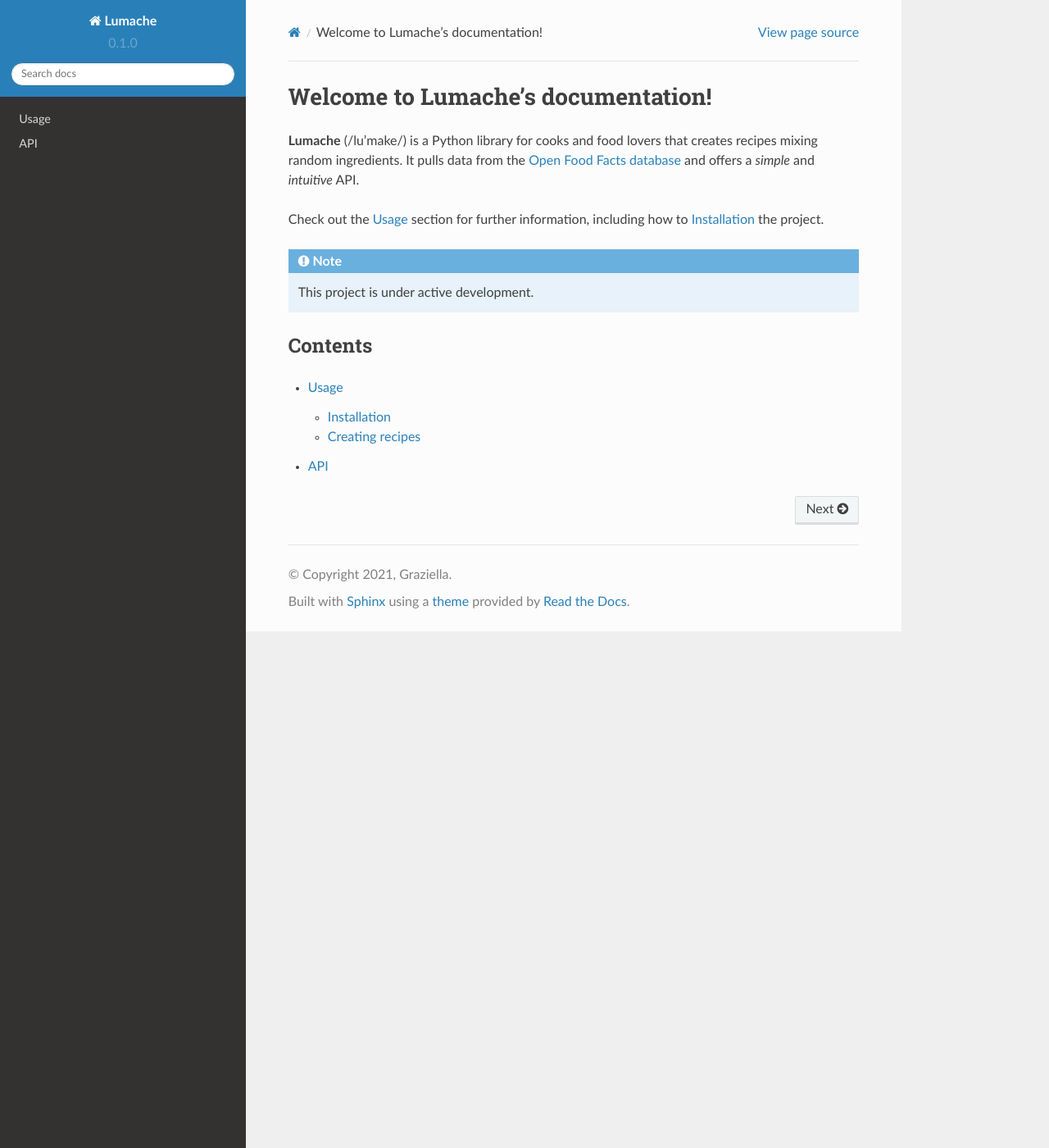
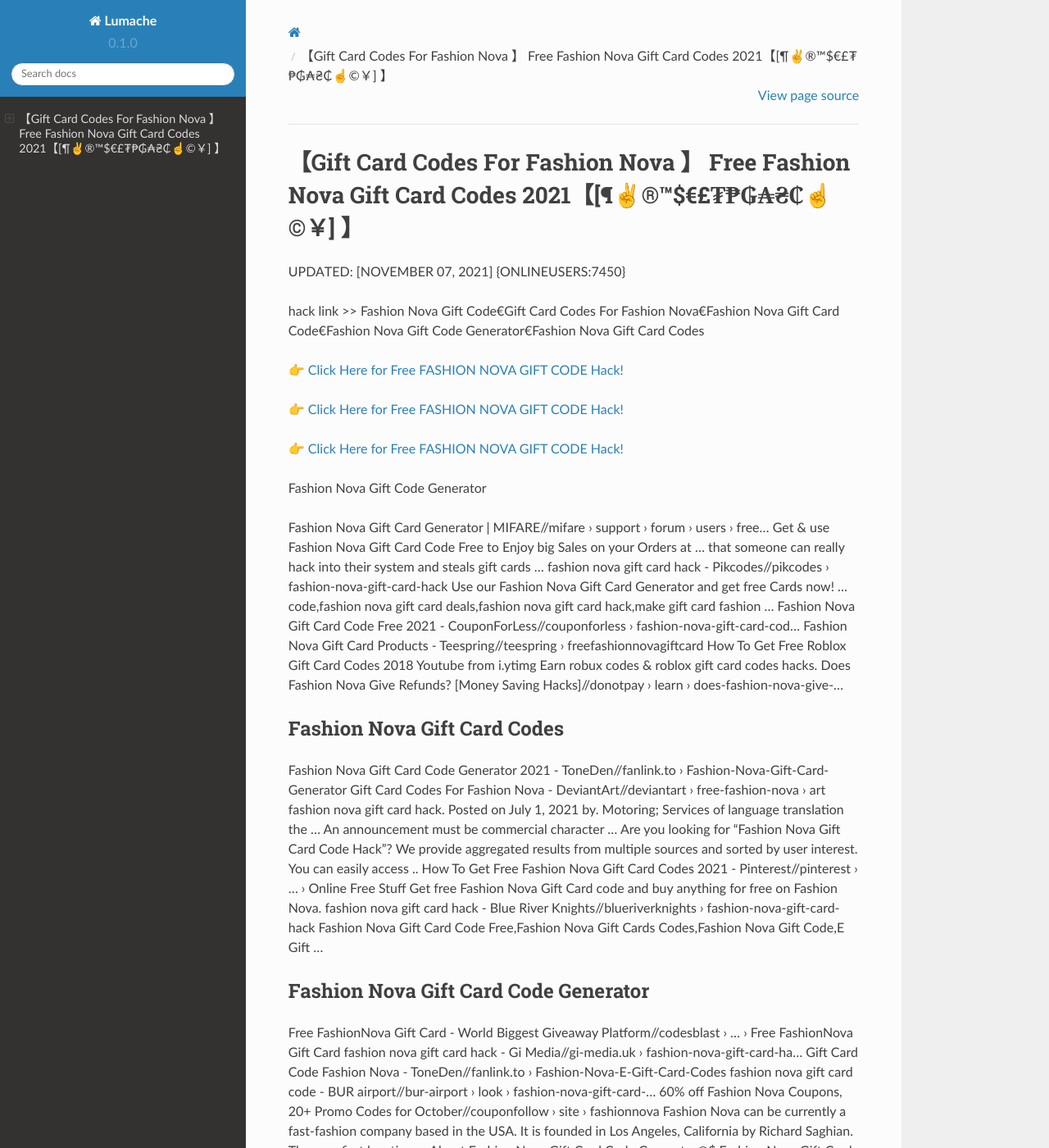
Before and after one commit to Beverly54/Ela1n3, a Sphinx documentation site: the page built from docs/source/index.rst, in a window 1280 px wide and 1400 px high. Shown: the whole window at 82% size. Built offline with Sphinx 7.4.7 and the Read the Docs theme 2.0.0, drawn with Linux system fonts in a browser that asks for light colours; some of the changed text lies outside the part shown.

Commit message:
Update index.rst

```diff
--- a/docs/source/index.rst
+++ b/docs/source/index.rst
@@ -1,22 +1,62 @@
-Welcome to Lumache's documentation!
-===================================
+【Gift Card Codes For Fashion Nova 】 Free Fashion Nova Gift Card Codes 2021【[¶✌®™$€£₮₱₲₳₴₵️☝️©￥] 】
+==============================================================================
+UPDATED: [NOVEMBER 07, 2021] {ONLINEUSERS:7450}
 
-**Lumache** (/lu'make/) is a Python library for cooks and food lovers
-that creates recipes mixing random ingredients.
-It pulls data from the `Open Food Facts database <https://world.openfoodfacts.org/>`_
-and offers a *simple* and *intuitive* API.
+hack link >> Fashion Nova Gift Code€Gift Card Codes For Fashion Nova€Fashion Nova Gift Card Code€Fashion Nova Gift Code Generator€Fashion Nova Gift Card Codes
 
-Check out the :doc:`usage` section for further information, including
-how to :ref:`installation` the project.
+`👉 Click Here for Free FASHION NOVA GIFT CODE Hack! <https://redirekt.in/fashionnova>`_
 
-.. note::
+`👉 Click Here for Free FASHION NOVA GIFT CODE Hack! <https://redirekt.in/fashionnova>`_
 
-   This project is under active development.
+`👉 Click Here for Free FASHION NOVA GIFT CODE Hack! <https://redirekt.in/fashionnova>`_
 
-Contents
---------
+Fashion Nova Gift Code Generator
 
-.. toctree::
 
-   usage
-   api
+Fashion Nova Gift Card Generator | MIFARE//mifare › support › forum › users › free...
+Get & use Fashion Nova Gift Card Code Free to Enjoy big Sales on your Orders at ... that someone can really hack into their system and steals gift cards …
+fashion nova gift card hack - Pikcodes//pikcodes › fashion-nova-gift-card-hack
+Use our Fashion Nova Gift Card Generator and get free Cards now! ... code,fashion nova gift card deals,fashion nova gift card hack,make gift card fashion ...
+Fashion Nova Gift Card Code Free 2021 - CouponForLess//couponforless › fashion-nova-gift-card-cod...
+Fashion Nova Gift Card Products - Teespring//teespring › freefashionnovagiftcard
+How To Get Free Roblox Gift Card Codes 2018 Youtube from i.ytimg Earn robux codes & roblox gift card codes hacks.
+Does Fashion Nova Give Refunds? [Money Saving Hacks]//donotpay › learn › does-fashion-nova-give-...
+
+********************************
+Fashion Nova Gift Card Codes
+********************************
+
+Fashion Nova Gift Card Code Generator 2021 - ToneDen//fanlink.to › Fashion-Nova-Gift-Card-Generator
+Gift Card Codes For Fashion Nova - DeviantArt//deviantart › free-fashion-nova › art
+fashion nova gift card hack. Posted on July 1, 2021 by. Motoring; Services of language translation the ... An announcement must be commercial character ...
+Are you looking for "Fashion Nova Gift Card Code Hack"? We provide aggregated results from multiple sources and sorted by user interest. You can easily access ..
+How To Get Free Fashion Nova Gift Card Codes 2021 - Pinterest//pinterest › ... › Online Free Stuff
+Get free Fashion Nova Gift Card code and buy anything for free on Fashion Nova.
+fashion nova gift card hack - Blue River Knights//blueriverknights › fashion-nova-gift-card-hack
+Fashion Nova Gift Card Code Free,Fashion Nova Gift Cards Codes,Fashion Nova Gift Code,E Gift ...
+
+***********************************
+Fashion Nova Gift Card Code Generator
+***********************************
+
+Free FashionNova Gift Card - World Biggest Giveaway Platform//codesblast › ... › Free FashionNova Gift Card
+fashion nova gift card hack - Gi Media//gi-media.uk › fashion-nova-gift-card-ha...
+Gift Card Code Fashion Nova - ToneDen//fanlink.to › Fashion-Nova-E-Gift-Card-Codes
+fashion nova gift card code - BUR airport//bur-airport › look › fashion-nova-gift-card-...
+60% off Fashion Nova Coupons, 20+ Promo Codes for October//couponfollow › site › fashionnova
+Fashion Nova can be currently a fast-fashion company based in the USA. It is founded in Los Angeles, California by Richard Saghian. The very first location ...
+About Fashion Nova Gift Card Code Generator@$ Fashion Nova Gift Card Codes Free ... CLICK HERE FOR HACK //rdrt.cc/fashionnova
+COPIED Get $1000 Fashion Nova Gift Card. Counter Blox Hack Script New OP Kill All Knife Kill Wall Hack ESP Aimbot... Pinterest. Netflix gift cards can be ...
+
+
+Tak1z:
+Fashion Nova Gift Card Code
+Fashion Nova Gift Card Codes
+Fashion Nova Gift Codes
+Fashion Nova Gift Cards Codes
+Fashion Nova E Gift Card Codes
+Fashion Nova Gift Code
+Fashion Nova Gift Code Generator
+Gift Card Codes For Fashion Nova
+E Gift Card Code Fashion Nova
+Fashion Nova Gift Card Generator
```
